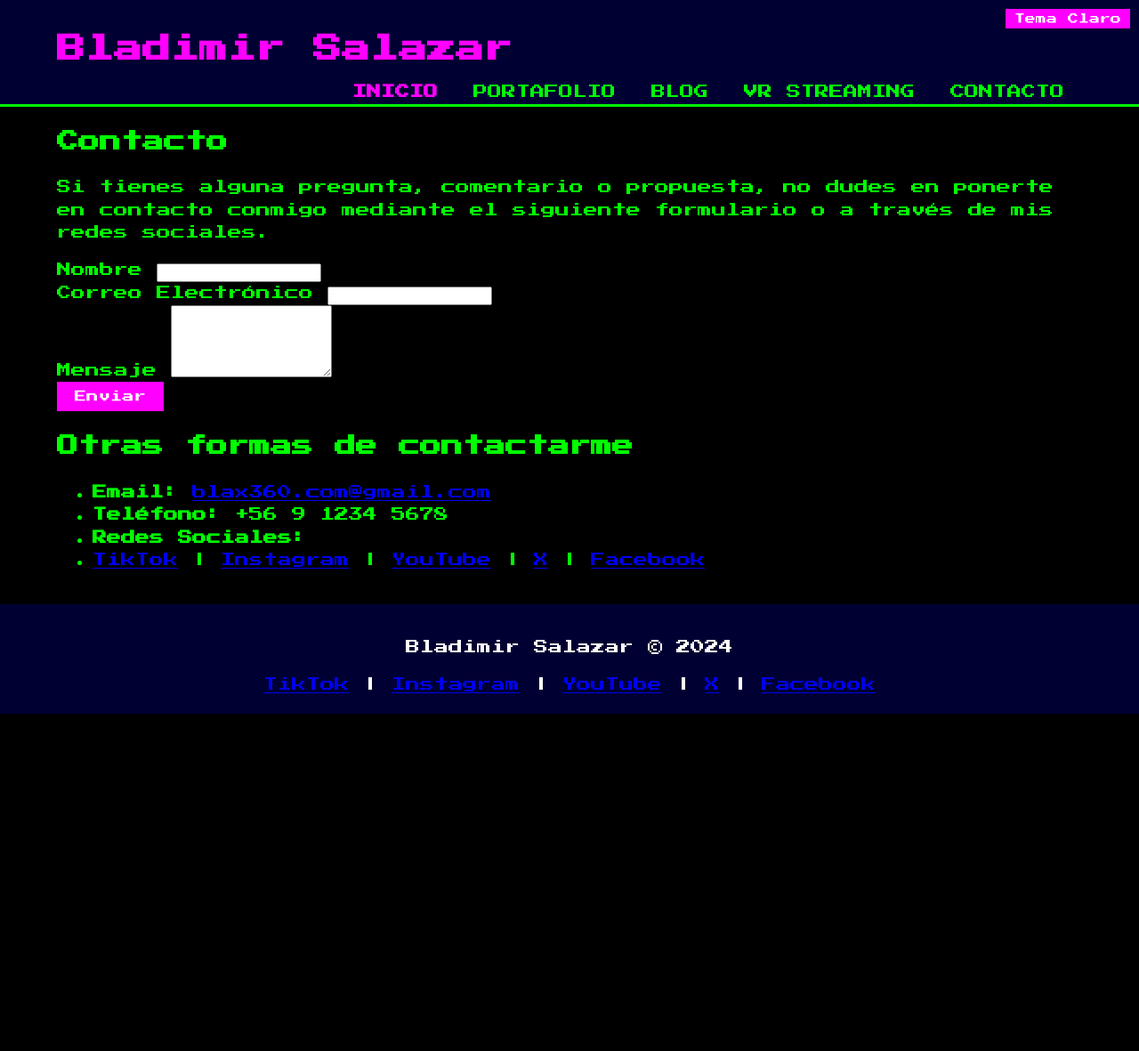
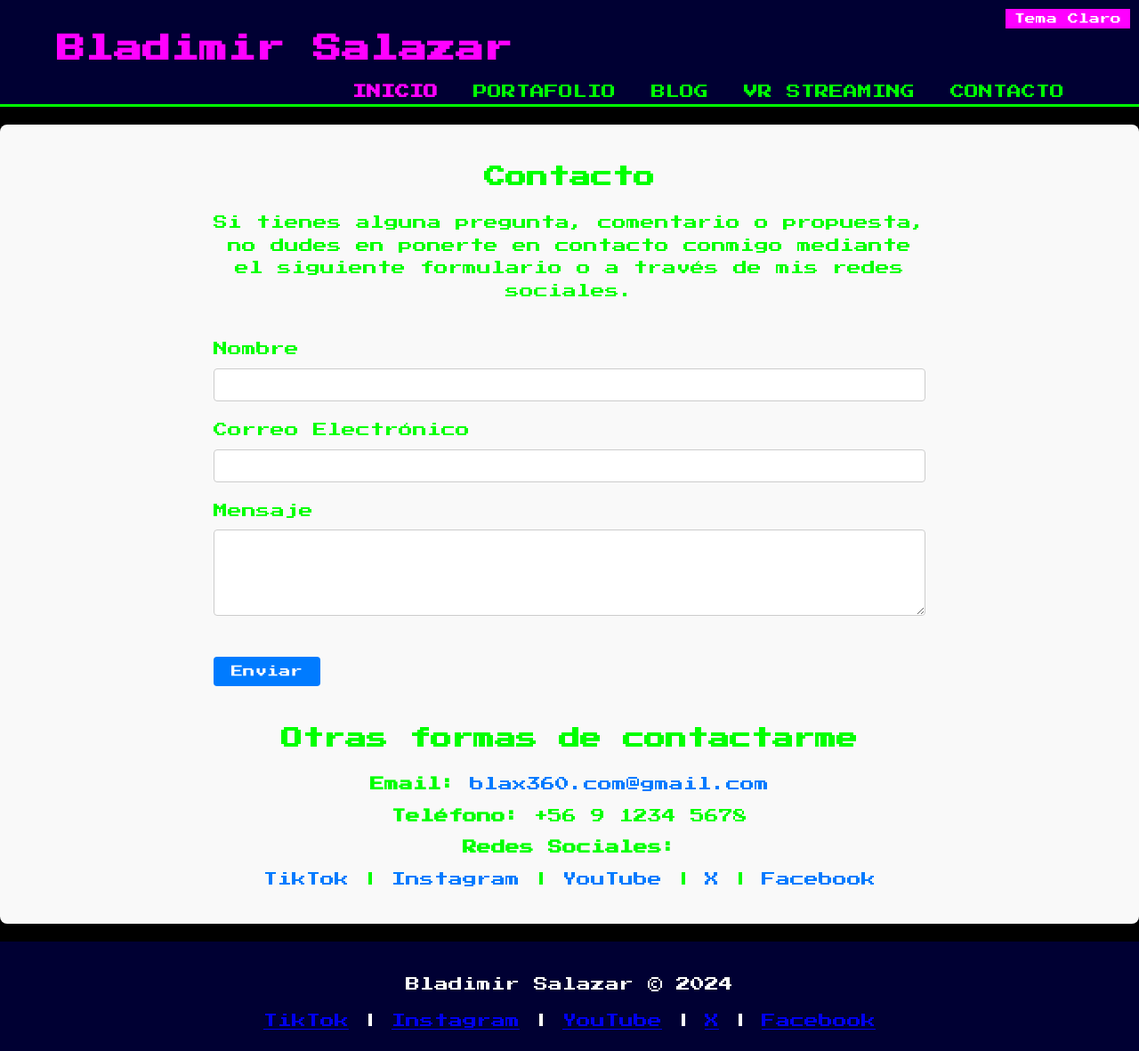
Before and after one commit to blax360/blax360.com, a Jekyll site: the page built from contact.html, in a window 1280 px wide. Shown: the whole page at 89% size. Built offline with Jekyll 4.4.1, drawn with Linux system fonts in a browser that asks for light colours; before the commit the page ends 900 px from its top, so only the background shows below that.

Commit message:
agrego opciones de contacto

```diff
--- a/css/styles.css
+++ b/css/styles.css
@@ -188,3 +188,84 @@ footer {
 .related-posts li a:hover {
     text-decoration: underline;
 }
+/* Estilos para la sección de contacto */
+.contact-section {
+    padding: 20px;
+    background-color: #f9f9f9;
+    border-radius: 8px;
+    box-shadow: 0 2px 4px rgba(0, 0, 0, 0.1);
+    margin: 20px 0;
+}
+
+.contact-section .container {
+    max-width: 800px;
+    margin: 0 auto;
+}
+
+.contact-section h1,
+.contact-section h2 {
+    text-align: center;
+    margin-bottom: 20px;
+}
+
+.contact-section p {
+    text-align: center;
+    margin-bottom: 40px;
+}
+
+.contact-form .form-group {
+    margin-bottom: 20px;
+}
+
+.contact-form label {
+    display: block;
+    margin-bottom: 8px;
+}
+
+.contact-form input,
+.contact-form textarea {
+    width: 100%;
+    padding: 10px;
+    border: 1px solid #ccc;
+    border-radius: 4px;
+    box-sizing: border-box;
+}
+
+.contact-form .submit-button {
+    display: inline-block;
+    padding: 10px 20px;
+    background-color: #007bff;
+    color: #fff;
+    border: none;
+    border-radius: 4px;
+    cursor: pointer;
+    text-align: center;
+    margin-top: 20px;
+}
+
+.contact-form .submit-button:hover {
+    background-color: #0056b3;
+}
+
+.contact-info {
+    margin-top: 40px;
+}
+
+.contact-info ul {
+    list-style: none;
+    padding: 0;
+    text-align: center;
+}
+
+.contact-info ul li {
+    margin-bottom: 10px;
+}
+
+.contact-info ul li a {
+    color: #007bff;
+    text-decoration: none;
+}
+
+.contact-info ul li a:hover {
+    text-decoration: underline;
+}
```
